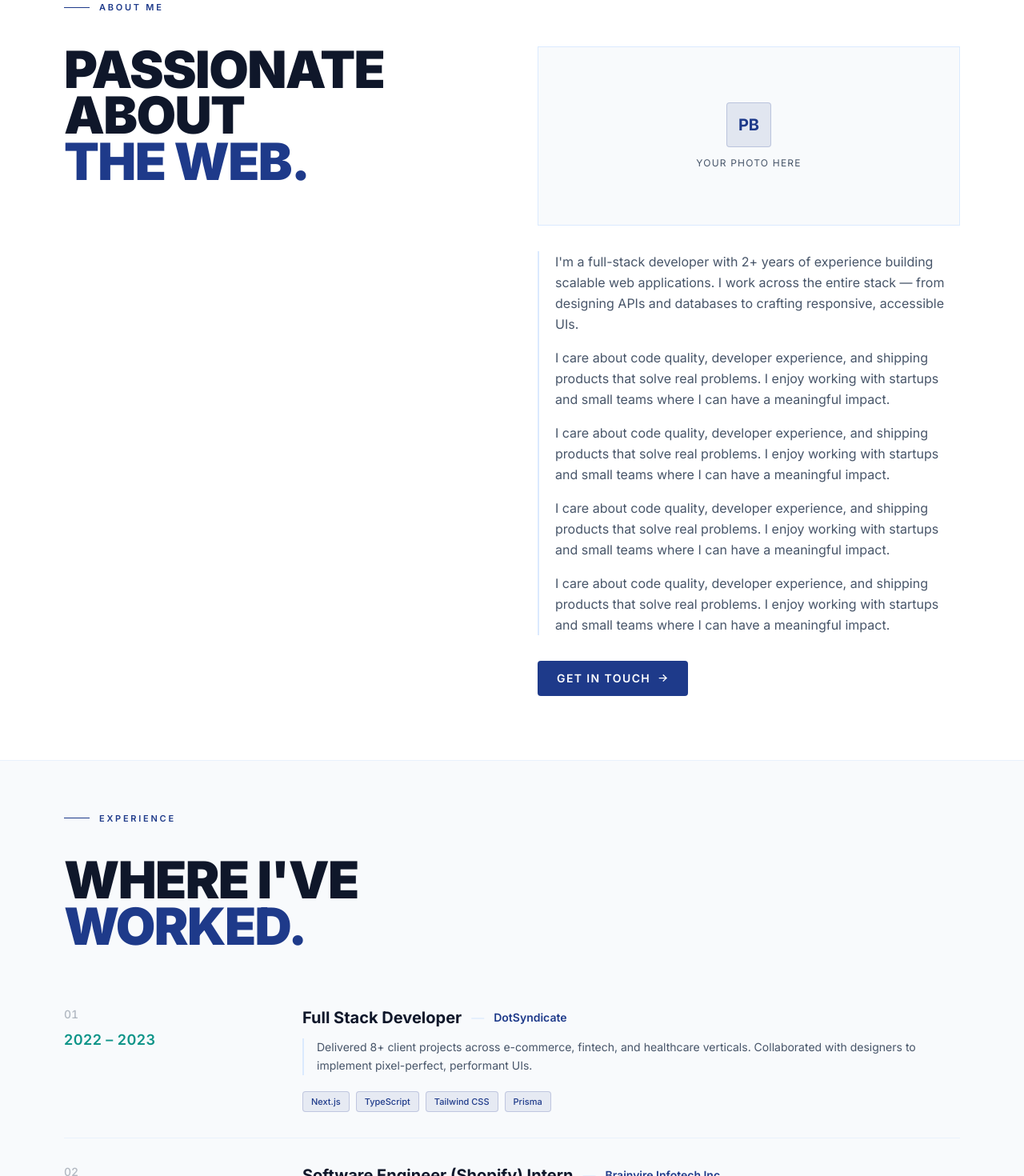
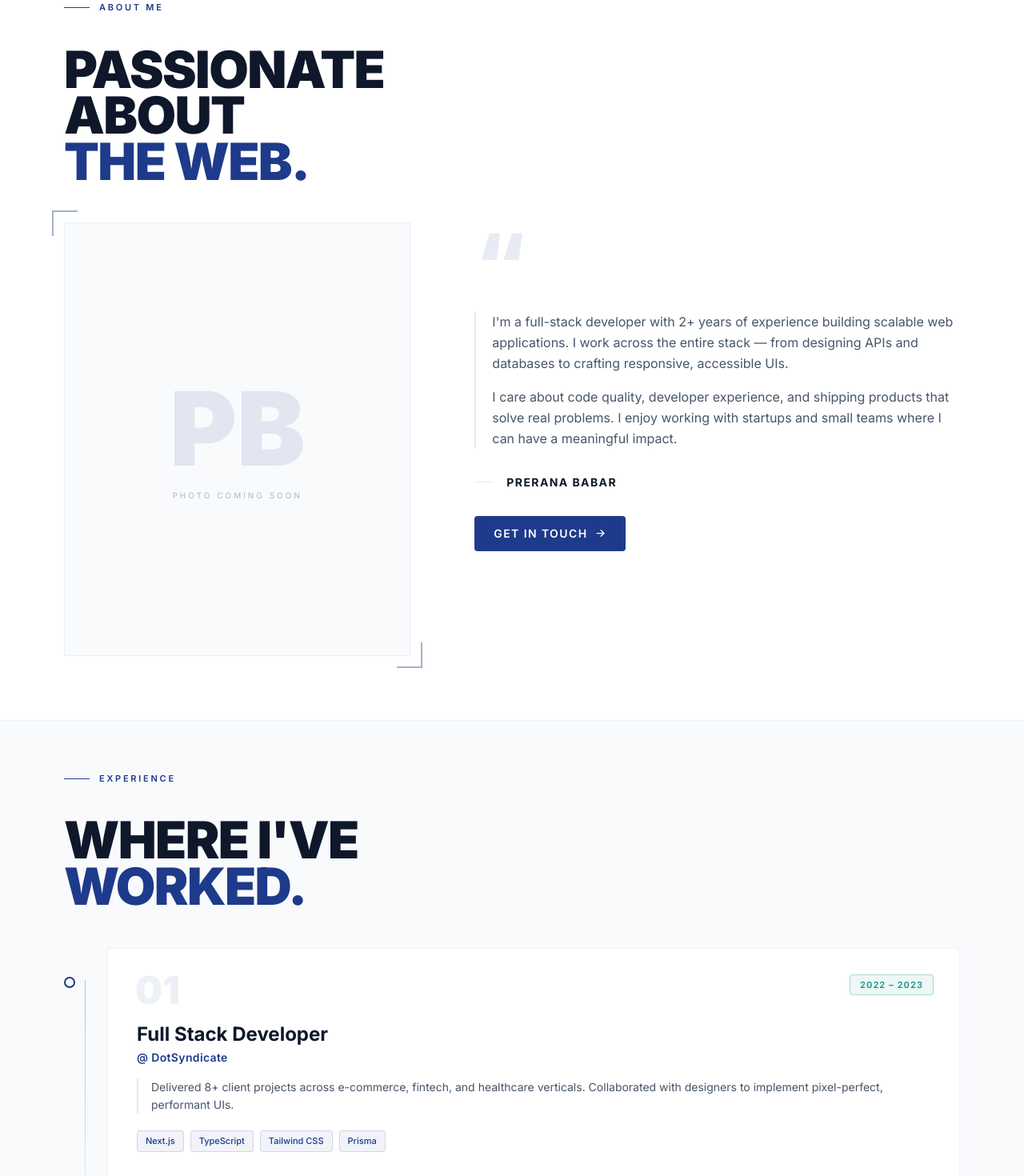
Before and after one commit to preranababar9/portfolio, a Next.js app: page / in a window 1280 px wide. Shown: the part 880-2350 px from the top of the page at 80% size. Built offline with nearby package versions, Linux system fonts and the light colour scheme.

Commit message:
fix: about, project, tech ui changed to card based and more appealing

```diff
--- a/app/components/About.tsx
+++ b/app/components/About.tsx
@@ -1,10 +1,4 @@
 import { IconArrowRight } from '@tabler/icons-react';
-
-const stats = [
-  { value: '2+', label: 'Years Experience' },
-  { value: '20+', label: 'Projects Delivered' },
-  { value: '15+', label: 'Happy Clients' },
-];
 
 export default function About() {
   return (
@@ -18,35 +12,53 @@ export default function About() {
         </span>
       </div>
 
-      <div className="grid md:grid-cols-2 gap-16 items-start">
-
-        {/* Left — heading */}
-        <div>
+      {/* Heading */}
       <h2
-            className="font-black uppercase leading-[0.9] tracking-tight text-heading"
+        className="font-black uppercase leading-[0.9] tracking-tight text-heading mb-12"
         style={{ fontSize: 'clamp(2.5rem, 5vw, 5rem)' }}
       >
         Passionate<br />
         about<br />
         <span className="text-primary">the web.</span>
       </h2>
+
+      {/* Bio section */}
+      <div className="grid md:grid-cols-[5fr_7fr] gap-12 md:gap-20 items-start">
+
+        {/* Left — photo with offset decorative border */}
+        <div className="relative self-start">
+          <div className="relative w-full aspect-4/5 border border-stroke/60 flex flex-col items-center justify-center bg-card overflow-visible">
+            {/* Decorative offset border */}
+            <div className="absolute -bottom-4 -right-4 w-full h-full border border-primary/25 -z-10" />
+            <div className="absolute -top-4 -left-4 w-8 h-8 border-t-2 border-l-2 border-primary/40" />
+            <div className="absolute -bottom-4 -right-4 w-8 h-8 border-b-2 border-r-2 border-primary/40" />
+
+            {/* Initials block */}
+            <div className="flex flex-col items-center gap-3">
+              <span
+                className="font-black text-primary/10 leading-none select-none"
+                style={{ fontSize: 'clamp(4rem, 10vw, 8rem)' }}
+              >
+                PB
+              </span>
+              <span className="text-muted/40 text-[10px] uppercase tracking-[0.3em]">
+                Photo coming soon
+              </span>
             </div>
-
-        {/* Right — bio, photo, CTA */}
-        <div className="flex flex-col gap-8">
-
-          {/* Photo placeholder */}
-          <div className="w-full h-56 bg-card border border-stroke flex items-center justify-center">
-            <div className="text-center">
-              <div className="w-14 h-14 rounded-sm bg-primary/10 border border-primary/20 mx-auto mb-3 flex items-center justify-center">
-                <span className="text-xl font-bold text-primary">PB</span>
-              </div>
-              <p className="text-muted text-xs uppercase tracking-widest">Your photo here</p>
           </div>
         </div>
 
-          {/* Bio */}
-          <div className="border-l-2 border-stroke pl-5 space-y-4">
+        {/* Right — bio */}
+        <div className="flex flex-col gap-6">
+          {/* Decorative opening quote */}
+          <div
+            className="font-black text-primary/10 leading-none select-none -mb-4"
+            style={{ fontSize: 'clamp(4rem, 8vw, 7rem)' }}
+          >
+            &ldquo;
+          </div>
+
+          <div className="space-y-4 pl-5 border-l-2 border-stroke">
             <p className="text-muted text-base leading-relaxed">
               I&apos;m a full-stack developer with 2+ years of experience building
               scalable web applications. I work across the entire stack — from
@@ -57,34 +69,22 @@ export default function About() {
               products that solve real problems. I enjoy working with startups and
               small teams where I can have a meaningful impact.
             </p>
-              <p className="text-muted text-base leading-relaxed">
-              I care about code quality, developer experience, and shipping
-              products that solve real problems. I enjoy working with startups and
-              small teams where I can have a meaningful impact.
-            </p>
-              <p className="text-muted text-base leading-relaxed">
-              I care about code quality, developer experience, and shipping
-              products that solve real problems. I enjoy working with startups and
-              small teams where I can have a meaningful impact.
-            </p>
-              <p className="text-muted text-base leading-relaxed">
-              I care about code quality, developer experience, and shipping
-              products that solve real problems. I enjoy working with startups and
-              small teams where I can have a meaningful impact.
-            </p>
           </div>
 
-          <a
-            href="#contact"
-            className="button-primary w-fit"
-          >
+          {/* Signature-style name */}
+          <div className="flex items-center gap-4 pt-2">
+            <span className="w-6 h-px bg-stroke" />
+            <span className="text-heading font-bold text-sm uppercase tracking-widest">
+              Prerana Babar
+            </span>
+          </div>
+
+          <a href="#contact" className="button-primary w-fit mt-2 group">
             Get in touch
             <IconArrowRight size={15} className="transition-transform duration-200 group-hover:translate-x-0.5" />
           </a>
         </div>
       </div>
-
-
     </section>
   );
 }
--- a/app/components/Contact.tsx
+++ b/app/components/Contact.tsx
@@ -58,15 +58,15 @@ export default function Contact() {
             <div className="flex items-center gap-3">
               <IconMail size={16} className="text-primary shrink-0" />
               <a
-                href="mailto:hello@example.com"
+                href="mailto:preranababar9403@gmail.com"
                 className="text-muted hover:text-heading transition-colors text-sm"
               >
-                hello@example.com
+                preranababar9403@gmail.com
               </a>
             </div>
             <div className="flex items-center gap-3">
               <IconMapPin size={16} className="text-primary shrink-0" />
-              <span className="text-muted text-sm">Your City, Country</span>
+              <span className="text-muted text-sm">Mumbai</span>
             </div>
           </div>
 
--- a/app/components/Projects.tsx
+++ b/app/components/Projects.tsx
@@ -1,11 +1,11 @@
-import { IconExternalLink, IconBrandGithub } from '@tabler/icons-react';
+import { IconExternalLink, IconBrandGithub, IconArrowUpRight } from '@tabler/icons-react';
 
 const projects = [
   {
-    title: 'SaaS Analytics Dashboard',
+    title: 'Travel Agency ERP System',
     description:
-      'A full-featured analytics dashboard with real-time data visualisation, role-based access control, and customisable widget layouts.',
-    tech: ['Next.js', 'TypeScript', 'Prisma', 'PostgreSQL', 'Tailwind CSS'],
+      'An all-in-one Enterprise Resource Planning platform built specifically for travel agencies. Covers end-to-end operations including booking management, itinerary planning, supplier & vendor coordination, invoicing, HR, payroll, and real-time reporting dashboards — giving management a unified view of the entire business from a single interface.',
+    tech: ['Next.js', 'TypeScript', 'Node.js', 'PostgreSQL', 'Tailwind CSS', 'REST API'],
     github: '#',
     live: '#',
     featured: true,
@@ -13,26 +13,26 @@ const projects = [
   {
     title: 'E-Commerce Platform',
     description:
-      'A modern e-commerce solution with product management, shopping cart, Stripe payments, and a full admin panel.',
-    tech: ['React', 'Node.js', 'MongoDB', 'Stripe'],
+      'A scalable, full-featured commerce platform supporting multi-vendor storefronts, dynamic product catalogues, inventory tracking, discount engines, and Stripe-powered secure checkout.',
+    tech: ['React', 'Node.js', 'MongoDB', 'Stripe', 'Redis', 'Tailwind CSS'],
     github: '#',
     live: '#',
     featured: false,
   },
   {
-    title: 'DevOps Pipeline CLI',
+    title: 'Flight Booking Website',
     description:
-      'A command-line tool to automate CI/CD workflows with built-in support for GitHub Actions and Docker deployments.',
-    tech: ['Python', 'Docker', 'GitHub Actions', 'AWS'],
+      'A fast and intuitive flight search and booking portal that integrates with live airline APIs to display real-time availability, fares, and seat maps with instant e-ticket generation.',
+    tech: ['Next.js', 'TypeScript', 'Node.js', 'PostgreSQL', 'Amadeus API', 'Tailwind CSS'],
     github: '#',
-    live: null,
+    live: '#',
     featured: false,
   },
   {
-    title: 'Real-time Chat App',
+    title: 'Company Profile Website',
     description:
-      'A WebSocket-based chat application with rooms, private messages, file sharing, and read receipts.',
-    tech: ['React', 'Socket.io', 'Express', 'Redis'],
+      'A polished, SEO-optimised corporate profile website with smooth animations, fully responsive design, and a content management system for easy updates without touching code.',
+    tech: ['Next.js', 'TypeScript', 'Sanity CMS', 'Tailwind CSS', 'Framer Motion'],
     github: '#',
     live: '#',
     featured: false,
@@ -40,6 +40,9 @@ const projects = [
 ];
 
 export default function Projects() {
+  const featured = projects.find((p) => p.featured)!;
+  const rest = projects.filter((p) => !p.featured);
+
   return (
     <section id="projects" className="bg-page py-16 border-t border-stroke/50 px-6 sm:px-10 md:px-16 lg:px-20">
 
@@ -52,45 +55,47 @@ export default function Projects() {
       </div>
 
       <h2
-        className="font-black uppercase leading-[0.9] tracking-tight text-heading mb-10"
+        className="font-black uppercase leading-[0.9] tracking-tight text-heading mb-12"
         style={{ fontSize: 'clamp(2.5rem, 5vw, 5rem)' }}
       >
         Things I&apos;ve<br />
         <span className="text-primary">built.</span>
       </h2>
 
-      {/* Project list */}
-      <div className="divide-y divide-stroke/50">
-        {projects.map((project, i) => (
-          <div key={i} className="py-8 grid md:grid-cols-[auto_1fr_auto] gap-6 md:gap-12 items-start group">
+      {/* Featured project card */}
+      <div className="group relative border border-stroke/60 hover:border-primary/40 bg-card rounded-sm overflow-hidden transition-all duration-300 hover:shadow-[0_8px_40px_-8px_rgba(30,58,138,0.15)] mb-6">
 
-            {/* Index */}
-            <span className="text-muted/40 text-xs font-medium tabular-nums pt-1 w-6">
-              {String(i + 1).padStart(2, '0')}
-            </span>
+        {/* Top accent bar */}
+        <div className="h-1 w-full bg-linear-to-r from-primary via-primary-light to-accent" />
 
-            {/* Content */}
+        <div className="p-8 md:p-10 grid md:grid-cols-[1fr_auto] gap-8 items-start">
+
+          {/* Left content */}
           <div>
-              <div className="flex items-center gap-3 mb-3">
-                <h3 className="text-heading font-bold text-xl group-hover:text-primary transition-colors duration-200">
-                  {project.title}
+            <div className="flex items-center gap-3 mb-4">
+              {/* Faded index number */}
+              <span className="text-[3.5rem] font-black text-primary/8 leading-none select-none -ml-1">01</span>
+              <div>
+                <div className="flex items-center gap-2 mb-1">
+                  <h3 className="text-heading font-bold text-2xl group-hover:text-primary transition-colors duration-200">
+                    {featured.title}
                   </h3>
-                {project.featured && (
                   <span className="text-[10px] px-2 py-0.5 rounded-sm bg-accent/10 text-accent border border-accent/30 font-semibold uppercase tracking-wide">
                     Featured
                   </span>
-                )}
+                </div>
+              </div>
             </div>
 
-              <p className="text-muted text-sm leading-relaxed mb-5 border-l-2 border-stroke pl-4 max-w-xl">
-                {project.description}
+            <p className="text-muted text-sm leading-relaxed mb-6 border-l-2 border-primary/30 pl-4 max-w-2xl">
+              {featured.description}
             </p>
 
             <div className="flex flex-wrap gap-2">
-                {project.tech.map((t) => (
+              {featured.tech.map((t) => (
                 <span
                   key={t}
-                    className="text-[11px] px-2.5 py-1 rounded-sm bg-primary/8 text-primary border border-primary/20 font-medium"
+                  className="text-[11px] px-2.5 py-1 rounded-sm bg-primary/8 text-primary border border-primary/20 font-medium hover:bg-primary/15 transition-colors"
                 >
                   {t}
                 </span>
@@ -98,14 +103,52 @@ export default function Projects() {
             </div>
           </div>
 
-            {/* Links */}
-            <div className="flex items-center gap-4 pt-1">
+          {/* Right links */}
+          <div className="flex md:flex-col items-center gap-3 pt-1">
+            <a
+              href={featured.github}
+              aria-label="View code"
+              className="w-10 h-10 rounded-sm border border-stroke hover:border-primary/50 flex items-center justify-center text-muted hover:text-heading transition-colors"
+            >
+              <IconBrandGithub size={18} />
+            </a>
+            <a
+              href={featured.live}
+              aria-label="Live demo"
+              className="w-10 h-10 rounded-sm bg-primary text-white flex items-center justify-center hover:bg-primary-light transition-colors"
+            >
+              <IconArrowUpRight size={18} />
+            </a>
+          </div>
+        </div>
+      </div>
+
+      {/* Other projects grid */}
+      <div className="grid sm:grid-cols-2 lg:grid-cols-3 gap-4">
+        {rest.map((project, i) => {
+          const idx = String(i + 2).padStart(2, '0');
+          return (
+            <div
+              key={project.title}
+              className="group relative border border-stroke/60 hover:border-primary/40 bg-card rounded-sm overflow-hidden transition-all duration-300 hover:shadow-[0_8px_30px_-8px_rgba(30,58,138,0.12)] hover:-translate-y-1 flex flex-col"
+            >
+              {/* Top accent bar — appears on hover */}
+              <div className="h-0.5 w-full bg-linear-to-r from-primary to-accent opacity-0 group-hover:opacity-100 transition-opacity duration-300" />
+
+              <div className="p-6 flex flex-col flex-1">
+
+                {/* Index + links row */}
+                <div className="flex items-center justify-between mb-4">
+                  <span className="text-[2.5rem] font-black text-primary/8 leading-none select-none -ml-0.5">
+                    {idx}
+                  </span>
+                  <div className="flex items-center gap-2">
                     <a
                       href={project.github}
                       aria-label="View code"
                       className="text-muted hover:text-heading transition-colors"
                     >
-                <IconBrandGithub size={18} />
+                      <IconBrandGithub size={17} />
                     </a>
                     {project.live && (
                       <a
@@ -113,12 +156,42 @@ export default function Projects() {
                         aria-label="Live demo"
                         className="text-muted hover:text-primary transition-colors"
                       >
-                  <IconExternalLink size={18} />
+                        <IconExternalLink size={17} />
                       </a>
                     )}
                   </div>
                 </div>
+
+                {/* Title */}
+                <h3 className="text-heading font-bold text-lg group-hover:text-primary transition-colors duration-200 mb-3">
+                  {project.title}
+                </h3>
+
+                {/* Description */}
+                <p className="text-muted text-sm leading-relaxed mb-5 flex-1">
+                  {project.description}
+                </p>
+
+                {/* Tech badges */}
+                <div className="flex flex-wrap gap-1.5 mt-auto">
+                  {project.tech.slice(0, 4).map((t) => (
+                    <span
+                      key={t}
+                      className="text-[10px] px-2 py-0.5 rounded-sm bg-primary/6 text-primary border border-primary/15 font-medium"
+                    >
+                      {t}
+                    </span>
                   ))}
+                  {project.tech.length > 4 && (
+                    <span className="text-[10px] px-2 py-0.5 rounded-sm bg-stroke/50 text-muted border border-stroke font-medium">
+                      +{project.tech.length - 4}
+                    </span>
+                  )}
+                </div>
+              </div>
+            </div>
+          );
+        })}
       </div>
     </section>
   );
--- /dev/null
+++ b/app/components/ScrollReveal.tsx
@@ -0,0 +1,38 @@
+'use client';
+
+import { useEffect, useRef, ReactNode } from 'react';
+
+export default function ScrollReveal({
+  children,
+  delay = 0,
+}: {
+  children: ReactNode;
+  delay?: number;
+}) {
+  const ref = useRef<HTMLDivElement>(null);
+
+  useEffect(() => {
+    const el = ref.current;
+    if (!el) return;
+
+    const observer = new IntersectionObserver(
+      ([entry]) => {
+        if (entry.isIntersecting) {
+          el.style.transitionDelay = `${delay}ms`;
+          el.classList.add('in-view');
+          observer.unobserve(el);
+        }
+      },
+      { threshold: 0.07, rootMargin: '0px 0px -48px 0px' }
+    );
+
+    observer.observe(el);
+    return () => observer.disconnect();
+  }, [delay]);
+
+  return (
+    <div ref={ref} className="reveal">
+      {children}
+    </div>
+  );
+}
--- a/app/components/Tech.tsx
+++ b/app/components/Tech.tsx
@@ -1,15 +1,15 @@
 const techCategories = [
   {
     label: 'Frontend',
-    items: ['React', 'Next.js', 'TypeScript', 'Tailwind CSS', 'HTML & CSS'],
+    items: ['React', 'Next.js', 'TypeScript', 'Tailwind CSS', 'HTML & CSS', 'Ant Design'],
   },
   {
     label: 'Backend',
-    items: ['Node.js', 'Express', 'Python', 'PostgreSQL', 'MongoDB', 'Redis'],
+    items: ['Node.js', 'Express', 'MongoDB',],
   },
   {
     label: 'Tools & DevOps',
-    items: ['Git & GitHub', 'Docker', 'AWS', 'GitHub Actions', 'Prisma', 'Figma'],
+    items: ['Git & GitHub', 'AWS', 'GitHub Actions', 'Figma'],
   },
 ];
 
--- a/app/components/Work.tsx
+++ b/app/components/Work.tsx
@@ -13,45 +13,68 @@ export default function Work() {
       </div>
 
       <h2
-        className="font-black uppercase leading-[0.9] tracking-tight text-heading mb-10"
+        className="font-black uppercase leading-[0.9] tracking-tight text-heading mb-12"
         style={{ fontSize: 'clamp(2.5rem, 5vw, 5rem)' }}
       >
         Where I&apos;ve<br />
         <span className="text-primary">worked.</span>
       </h2>
 
-      {/* Experience list */}
-      <div className="divide-y divide-stroke/50">
+      {/* Timeline */}
+      <div className="relative">
+
+        {/* Vertical connecting line */}
+        <div className="absolute left-[1.65rem] top-10 bottom-10 w-px bg-linear-to-b from-primary/30 via-stroke to-transparent hidden md:block" />
+
+        <div className="flex flex-col gap-5">
           {experiences.map((exp, i) => (
-          <div key={i} className="py-8 grid md:grid-cols-[1fr_3fr] gap-6 group">
+            <div key={i} className="group flex gap-6 md:gap-10 items-start">
 
-            {/* Left — index + period */}
-            <div className="flex md:flex-col gap-4 md:gap-2">
-              <span className="text-muted/40 text-sm font-medium tabular-nums">
+              {/* Timeline dot */}
+              <div className="relative shrink-0 hidden md:flex flex-col items-center mt-9">
+                <div className="w-[14px] h-[14px] rounded-full border-2 border-primary bg-card group-hover:bg-primary transition-colors duration-300 z-10" />
+              </div>
+
+              {/* Card */}
+              <div className="flex-1 border border-stroke/60 hover:border-primary/40 bg-page rounded-sm overflow-hidden transition-all duration-300 hover:shadow-[0_8px_30px_-8px_rgba(30,58,138,0.14)] hover:-translate-y-0.5">
+
+                {/* Left accent bar — shows on hover */}
+                <div className="flex">
+                  <div className="w-1 shrink-0 bg-linear-to-b from-primary to-accent opacity-0 group-hover:opacity-100 transition-opacity duration-300 rounded-l-sm" />
+
+                  <div className="flex-1 p-6 md:p-8">
+
+                    {/* Top row: big number + period badge */}
+                    <div className="flex items-start justify-between mb-4">
+                      <span className="text-[3rem] font-black text-primary/8 leading-none select-none -ml-0.5 -mt-1">
                         {String(i + 1).padStart(2, '0')}
                       </span>
-              <span className="text-accent md:text-lg font-semibold uppercase tracking-wide">
+                      <span className="text-[11px] font-semibold uppercase tracking-widest text-accent border border-accent/30 bg-accent/8 px-3 py-1 rounded-sm whitespace-nowrap">
                         {exp.period}
                       </span>
                     </div>
 
-            {/* Right — content */}
-            <div>
-              <div className="flex flex-col sm:flex-row sm:items-center gap-1 sm:gap-3 mb-3">
-                <h3 className="text-heading font-bold md:text-xl text-lg">{exp.role}</h3>
-                <span className="hidden sm:block text-stroke">—</span>
-                <p className="text-primary text-sm font-semibold">{exp.company}</p>
+                    {/* Role + Company */}
+                    <div className="mb-4">
+                      <h3 className="text-heading font-bold text-xl md:text-2xl group-hover:text-primary transition-colors duration-200 leading-tight">
+                        {exp.role}
+                      </h3>
+                      <p className="text-primary text-sm font-semibold mt-1 tracking-wide">
+                        @ {exp.company}
+                      </p>
                     </div>
 
+                    {/* Description */}
                     <p className="text-muted text-sm leading-relaxed mb-5 border-l-2 border-stroke pl-4">
                       {exp.description}
                     </p>
 
+                    {/* Tech badges */}
                     <div className="flex flex-wrap gap-2">
                       {exp.tech.map((t) => (
                         <span
                           key={t}
-                    className="text-[11px] px-2.5 py-1 rounded-sm bg-primary/8 text-primary border border-primary/20 font-medium"
+                          className="text-[11px] px-2.5 py-1 rounded-sm bg-primary/6 text-primary border border-primary/15 font-medium hover:bg-primary/15 transition-colors"
                         >
                           {t}
                         </span>
@@ -59,7 +82,10 @@ export default function Work() {
                     </div>
                   </div>
                 </div>
+              </div>
+            </div>
           ))}
+        </div>
       </div>
     </section>
   );
--- a/app/globals.css
+++ b/app/globals.css
@@ -47,6 +47,17 @@ body {
   @apply text-muted text-xs uppercase tracking-widest font-medium;
 }
 
+/* Scroll reveal */
+.reveal {
+  opacity: 0;
+  transform: translateY(36px);
+  transition: opacity 0.75s cubic-bezier(0.16, 1, 0.3, 1), transform 0.75s cubic-bezier(0.16, 1, 0.3, 1);
+}
+.reveal.in-view {
+  opacity: 1;
+  transform: translateY(0);
+}
+
 @keyframes float-slow {
   0%, 100% { transform: translateY(0px) scale(1); }
   50% { transform: translateY(-24px) scale(1.04); }
--- a/app/page.tsx
+++ b/app/page.tsx
@@ -4,16 +4,17 @@ import Work from './components/Work';
 import Projects from './components/Projects';
 import Tech from './components/Tech';
 import Contact from './components/Contact';
+import ScrollReveal from './components/ScrollReveal';
 
 export default function Home() {
   return (
     <main className="main-container">
       <Hero />
-      <About />
-      <Work />
-      <Projects />
-      <Tech />
-      <Contact />
+      <ScrollReveal><About /></ScrollReveal>
+      <ScrollReveal delay={50}><Work /></ScrollReveal>
+      <ScrollReveal delay={50}><Projects /></ScrollReveal>
+      <ScrollReveal delay={50}><Tech /></ScrollReveal>
+      <ScrollReveal delay={50}><Contact /></ScrollReveal>
     </main>
   );
 }
```
Lines whose indentation alone changed are shown as unchanged.
